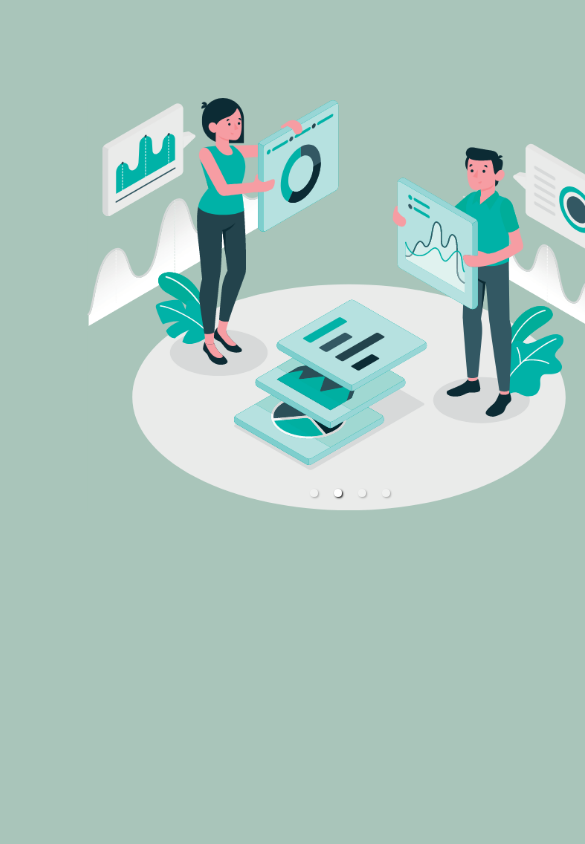
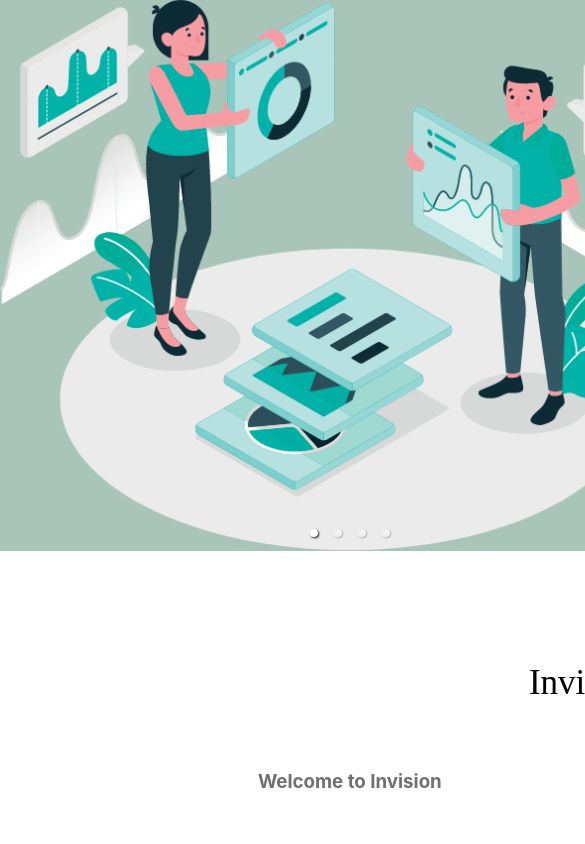
Before and after one commit to leocrispim/InvisionLandingPage, a React (Create React App) app: page / in a window 390 px wide. Shown: the top 844 px of the page, 585 px wide, since content can reach past the window. Built offline with nearby package versions, Linux system fonts and the light colour scheme.

Commit message:
Minor testing, responsiveness for a few devices

```diff
--- a/src/Pages/Styled.js
+++ b/src/Pages/Styled.js
@@ -13,6 +13,11 @@ export const MainArea = styled.div`
     width: 100vw;
     display: grid;
     grid-template-columns: 1fr 1fr;
+
+    @media (max-width: 768px){
+        grid-template-columns: 1fr;
+        grid-template-rows: 1fr 1fr;
+    }
 `
 
 export const CarouselArea = styled.div`
@@ -20,6 +25,39 @@ export const CarouselArea = styled.div`
     background-color: ${Variables.PrimaryColor};
     width: 75%;
     padding: 14% 12.5% 0% 12.5%;
+
+    /*Media Queries tested on:
+    Laptop
+    Galaxy S5
+    iPhone 5/SE
+    iPad (Both Rotations)
+    */
+
+    @media (max-width: 1024px){
+        width: 512px;
+        padding: 25% 0 0 0;
+    }
+
+    @media (max-width: 768px){
+        width: 100%;
+        padding: 20% 0 0 0;
+    }
+
+    @media (max-width: 640px){
+        width: 100%;
+        padding: 0% 0 0 0;
+    }
+
+    @media (max-width: 360px){
+        padding: 20% 0 0 0;
+        height: 70vh;
+        width: 100vw;
+    }
+
+    @media (max-width: 320px){
+        padding: 10% 0 0 0;
+        height: 50vh;
+    }
 `
 
 export const SlideDiv = styled.div`
@@ -50,6 +88,34 @@ export const UserArea = styled.div`
     align-items: center;
     align-content: stretch;
     flex-wrap: nowrap;
+
+    @media (max-width: 768px){
+        grid-column: 1;
+        grid-row: 2;
+        height: 80vh;
+    }
+
+    @media (max-width: 640px){
+        height: 120vh;
+    }
+
+    @media (max-width: 411px){
+        padding: 10% 0 0 0;
+        height: 70vh;
+    }
+
+    @media (max-width: 375px){
+        padding: 0% 0 0 0;
+    }
+
+    @media (max-width: 360px){
+        padding: 10% 0 0 0;
+        height: 100vh;
+    }
+
+    @media (max-width: 320px){
+        height: 90vh;
+    }
 `
 
 export const TitleCard = styled.p`
```
Also changed, not shown: 2 other files (tests, documents, lock files or other folders).
